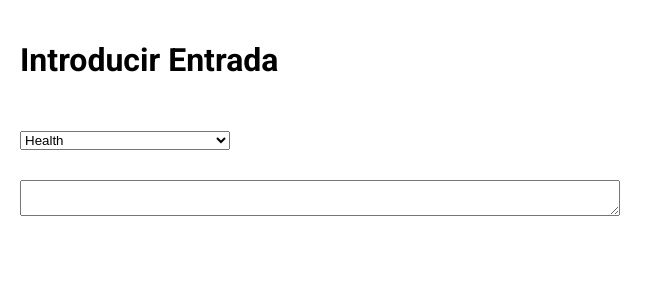
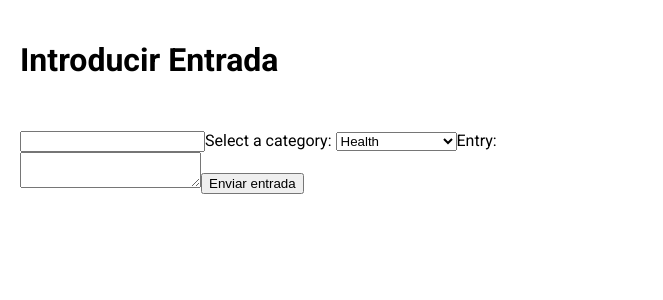
Before and after one commit to JustHarlys/Blog, a React (Vite) app: page /setEntry in a window 1280 px wide. Shown: the top 300 px of the page, without its empty margins (0-663 px from the left). Built offline with nearby package versions, Linux system fonts and the light colour scheme.

Commit message:
Correción de estilos, reforma del código e inicio del backend

```diff
--- a/package.json
+++ b/package.json
@@ -10,6 +10,11 @@
     "preview": "vite preview"
   },
   "dependencies": {
+    "body-parser": "^1.20.3",
+    "cors": "^2.8.5",
+    "dotenv": "^16.4.5",
+    "express": "^4.21.0",
+    "mongodb": "^6.9.0",
     "nanoid": "^5.0.7",
     "react": "^18.3.1",
     "react-dom": "^18.3.1"
--- a/src/App.css
+++ b/src/App.css
@@ -351,6 +351,37 @@ footer > p {
   color: #8a1212;
 }
 
+.social-media-container {
+  display: flex;
+  gap: 20px;
+  justify-content: center;
+  align-items: center;
+  margin-top: 20px;
+}
+
+.fa-brands {
+  font-size: 60px;
+  transition: 0.5s ease;
+  color: black;
+}
+
+.fa-instagram:hover {
+  color: rgb(247, 124, 206);
+}
+
+.fa-linkedin:hover {
+  color: #0275B4;
+}
+
+.fa-x-twitter:hover {
+  color: black;
+}
+
+.fa-github:hover {
+  color: #FFA100;
+}
+
+
 span {
   font-size: 1.4rem;
 }
--- a/src/Components/AboutMeHero.jsx
+++ b/src/Components/AboutMeHero.jsx
@@ -1,7 +1,16 @@
+import { nanoid } from 'nanoid'
 import Harlys from '../assets/me.jfif'
 import links from '../data/links'
+import SocialMedia from './SocialMedia'
 
-const {link, app} = links
+const socialMedia = links.map(social => {
+  return <SocialMedia
+  key={nanoid()}
+  app={social.app}
+  link={social.link}
+  />
+})
+
 
 function AboutMeHero() {
   return (
@@ -46,7 +55,10 @@ function AboutMeHero() {
 </table>
 
     <h1 className='about-me-title'>Redes Sociales</h1>
-    <a href={link}><i className={app}></i></a>
+    <div className='social-media-container'>
+
+    {socialMedia}
+    </div>
     </div>
   )
 }
--- /dev/null
+++ b/src/Components/SocialMedia.jsx
@@ -0,0 +1,7 @@
+function SocialMedia({app, link}) {
+  return (
+    <a href={link}><i className={`fa-brands ${app}`}></i></a>
+  )
+}
+
+export default SocialMedia
--- a/src/pages/Home.jsx
+++ b/src/pages/Home.jsx
@@ -7,12 +7,19 @@ import Footer from '../Components/Footer'
 import entriesTemplate from '../data/entriesTemplate'
 import { useState } from 'react'
 
-const itemsPerPage = 3;
-
-const slicedEntries = entriesTemplate.slice(0,3)
 
 
-const asideEntries = slicedEntries.map(entry => {
+function Home() {
+
+  const [currentPage, setCurrentPage] = useState(1)
+
+
+  const itemsPerPage = 3;
+
+  const slicedEntries = entriesTemplate.slice(0,3)
+
+
+  const asideEntries = slicedEntries.map(entry => {
 
   const entryArray = entry.entry.split(' ')
   const entryAside = entryArray.slice(0, 40).join(' ')
@@ -23,11 +30,7 @@ const asideEntries = slicedEntries.map(entry => {
   category={entry.category}
   title={entry.title}
   />
-})
-
-function Home() {
-
-  const [currentPage, setCurrentPage] = useState(1)
+  })
 
   const totalPages = Math.ceil(entriesTemplate.length / itemsPerPage)
 
@@ -62,6 +65,8 @@ function Home() {
   }
 
   return (
+
+
     <>
     <Nav />
     <Hero />
--- a/src/pages/SetEntry.jsx
+++ b/src/pages/SetEntry.jsx
@@ -1,13 +1,60 @@
+import { useState } from "react"
+import { nanoid } from "nanoid"
+
 function SetEntry() {
+
+  const [entry, setEntry] = useState({
+    id: nanoid(),
+    title: "",
+    entry: "",
+    category: "",
+  })
+
+  function handleChange(event) {
+      const {name, value} = event.target
+      setEntry(prevEntry => ({
+        ...prevEntry,
+        [name] : value
+      }));
+  }
+
+
   return (
     <main className="set-entry">
       <h1>Introducir Entrada</h1>
-      <select name="" id="">
+      <form action="">
+
+      <input
+      type="text"
+      id="title"
+      name="title"
+      value={entry.title}
+      onChange={handleChange}
+      />
+
+      <label htmlFor="category-select">Select a category: </label>
+      <select
+      name="category"
+      id="category-select"
+      value={entry.category}
+      onChange={handleChange}
+      >
         <option value="Health">Health</option>
         <option value="Coding">Coding</option>
         <option value="Life Experiences">Life Experiences</option>
       </select>
-      <textarea name="entry" id="entry"></textarea>
+
+      <label htmlFor="entry">Entry: </label>
+      <textarea
+      name="entry"
+      id="entry"
+      className="input"
+      value={entry.entry}
+      onChange={handleChange}
+      />
+
+      <button type="submit" className="send-entry">Enviar entrada</button>
+      </form>
     </main>
   )
 }
```
Also changed, not shown: server.js (added, +49 -0 lines), 1 other file (tests, documents, lock files or other folders).
